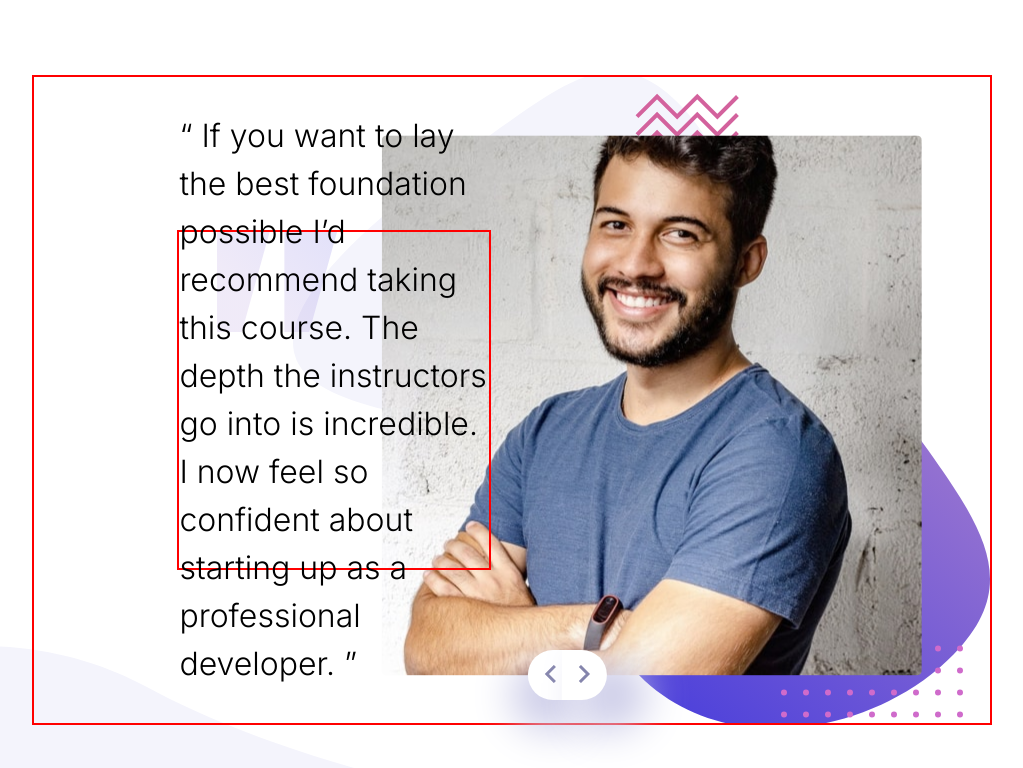
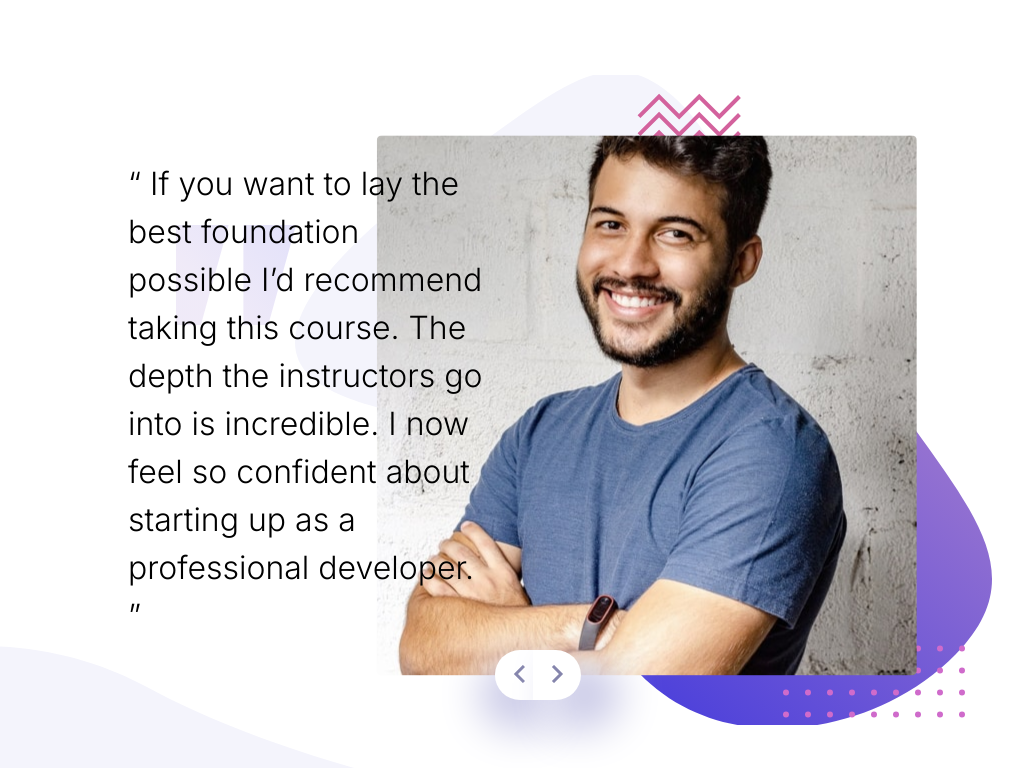
Before and after one commit to TrakaMeitene/Slider, a plain HTML site: page index.html in a window 1280 px wide. Shown: the whole page, without its empty margins (128-1151 px from the left). Drawn offline with Linux system fonts and the light colour scheme.

Commit message:
Update style.css

```diff
--- a/style.css
+++ b/style.css
@@ -17,7 +17,7 @@ background-repeat: no-repeat;
 	flex-direction:row;
 
 	align-items:center;
-	border:2px solid red;
+
 width:75%;
 height:650px;
 background-image: url("images/pattern-bg.svg");
@@ -64,10 +64,10 @@ box-shadow: -6px 20px 40px 10px hsl(240, 38%, 85%);
 	display:flex;
 	align-items:center;
 	position:relative;
-	border:2px solid red;
+
 	width:55%;
-	margin-left:15%;
-	height:340px;
+	margin-left:10%;
+
 	margin-right:-120px;
 	z-index:1;
 	font-size:32px;
@@ -76,5 +76,5 @@ box-shadow: -6px 20px 40px 10px hsl(240, 38%, 85%);
 	background-image: url("images/pattern-quotes.svg");
 	background-repeat:no-repeat;
 	background-position: 20% 0%;
-
+	height:350px;
 }
```
